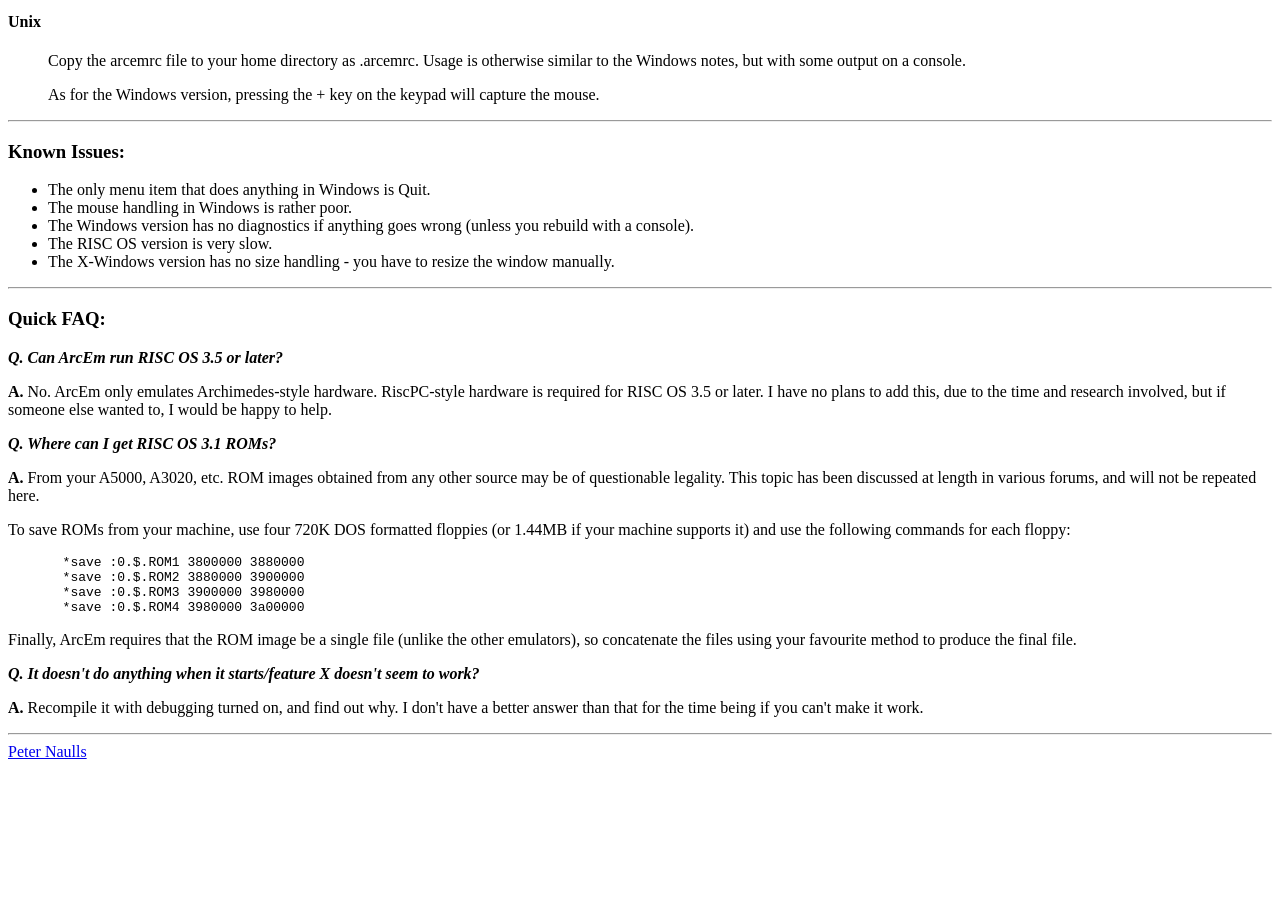
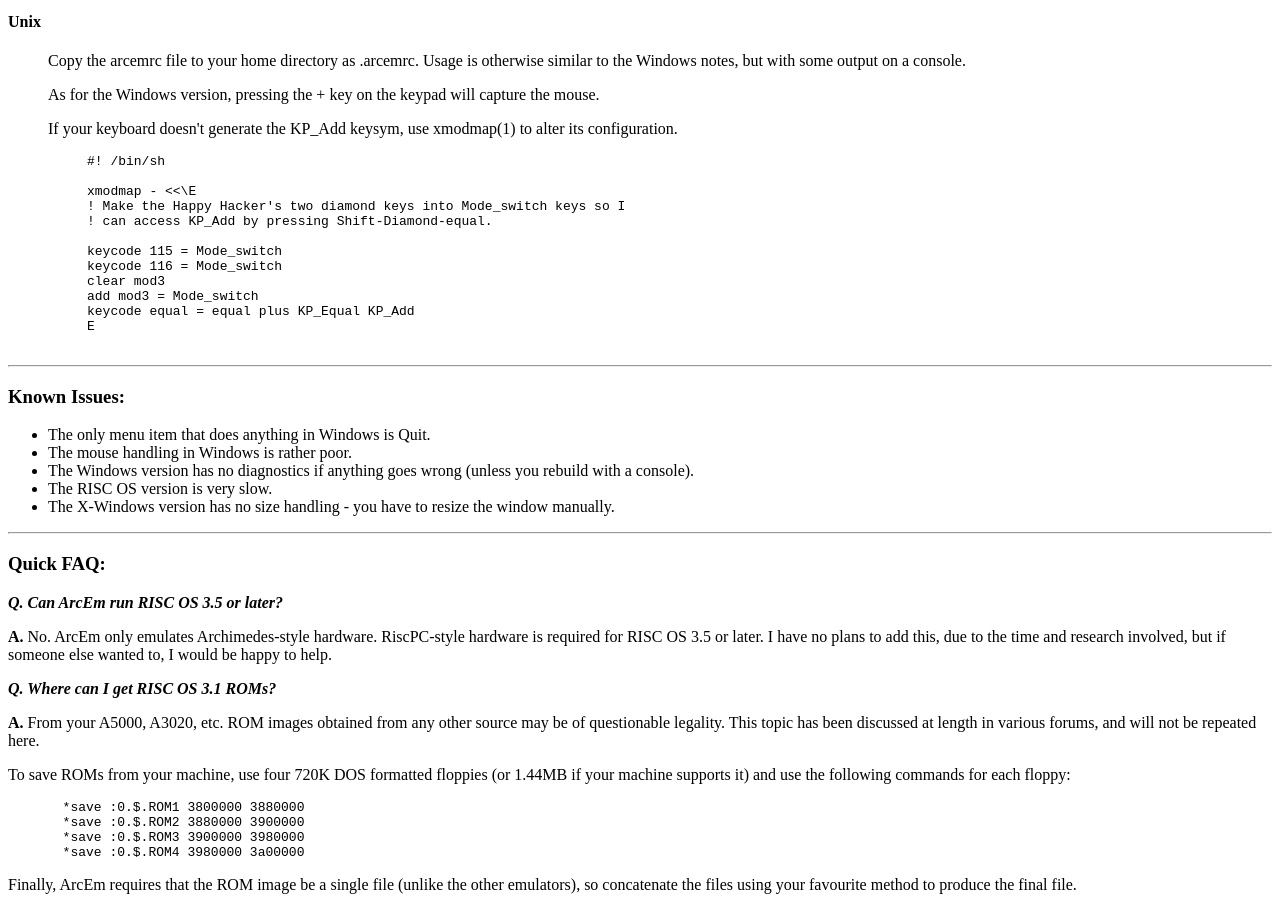
Before and after one commit to jtgans/arcem, a plain HTML site: page manual.html in a window 1280 px wide. Shown: the part 1280-2187 px from the top of the page. Before the commit the page ends 2049 px from the top, so only its background shows below. Drawn offline with Linux system fonts and the light colour scheme.

Commit message:
Note for keypad challenged keyboards

```diff
--- a/manual.html
+++ b/manual.html
@@ -169,6 +169,24 @@ happily boot without a harddrive.</p>
      As for the Windows version, pressing the + key on the keypad will
      capture the mouse.
    </p>
+   <p>
+     If your keyboard doesn't generate the KP_Add keysym, use xmodmap(1)
+     to alter its configuration.
+   </p>
+   <pre>
+     #! /bin/sh
+
+     xmodmap - &lt;&lt;\E
+     ! Make the Happy Hacker's two diamond keys into Mode_switch keys so I
+     ! can access KP_Add by pressing Shift-Diamond-equal.
+
+     keycode 115 = Mode_switch
+     keycode 116 = Mode_switch
+     clear mod3
+     add mod3 = Mode_switch
+     keycode equal = equal plus KP_Equal KP_Add
+     E
+   </pre>
  </dd>
 </dl>
 
```
